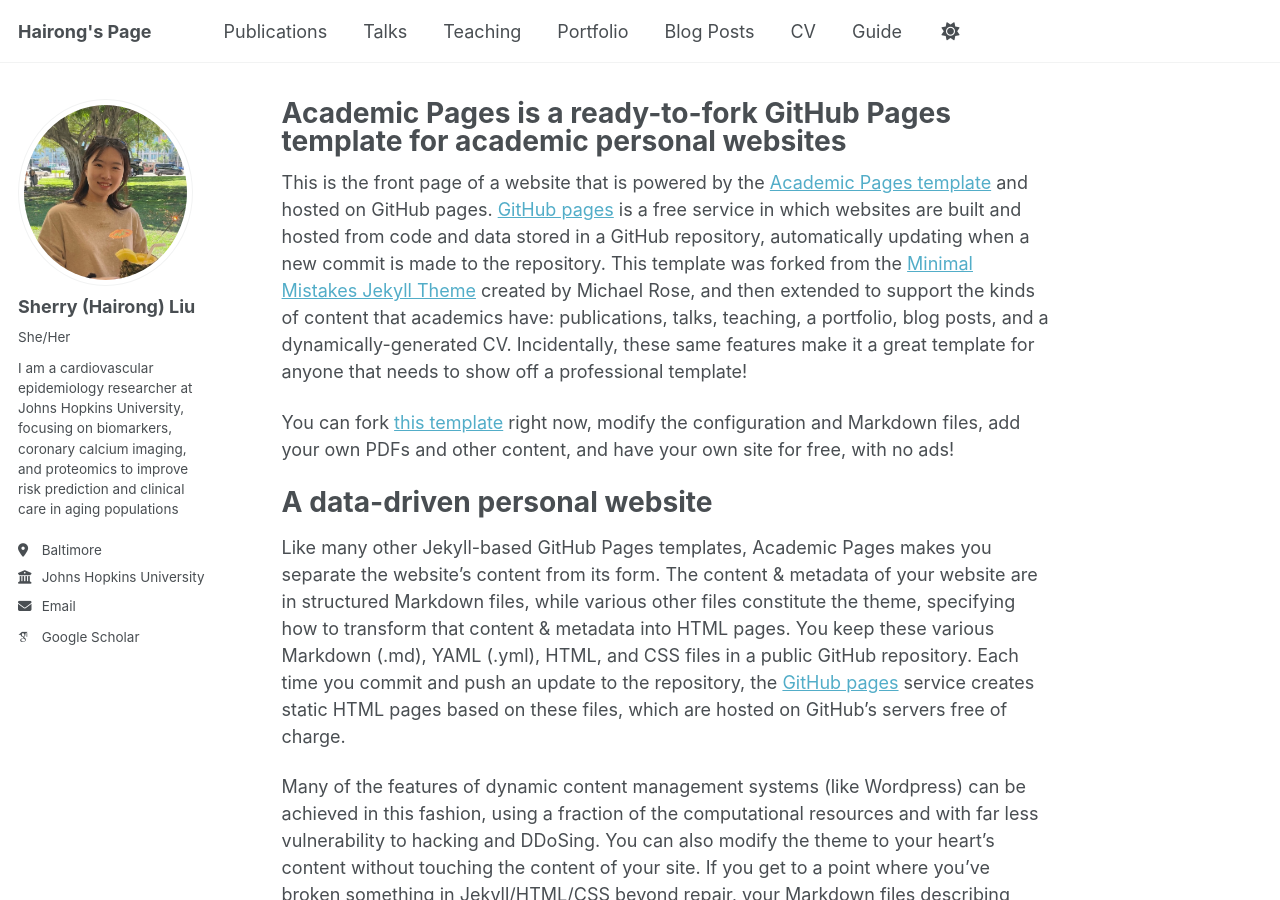
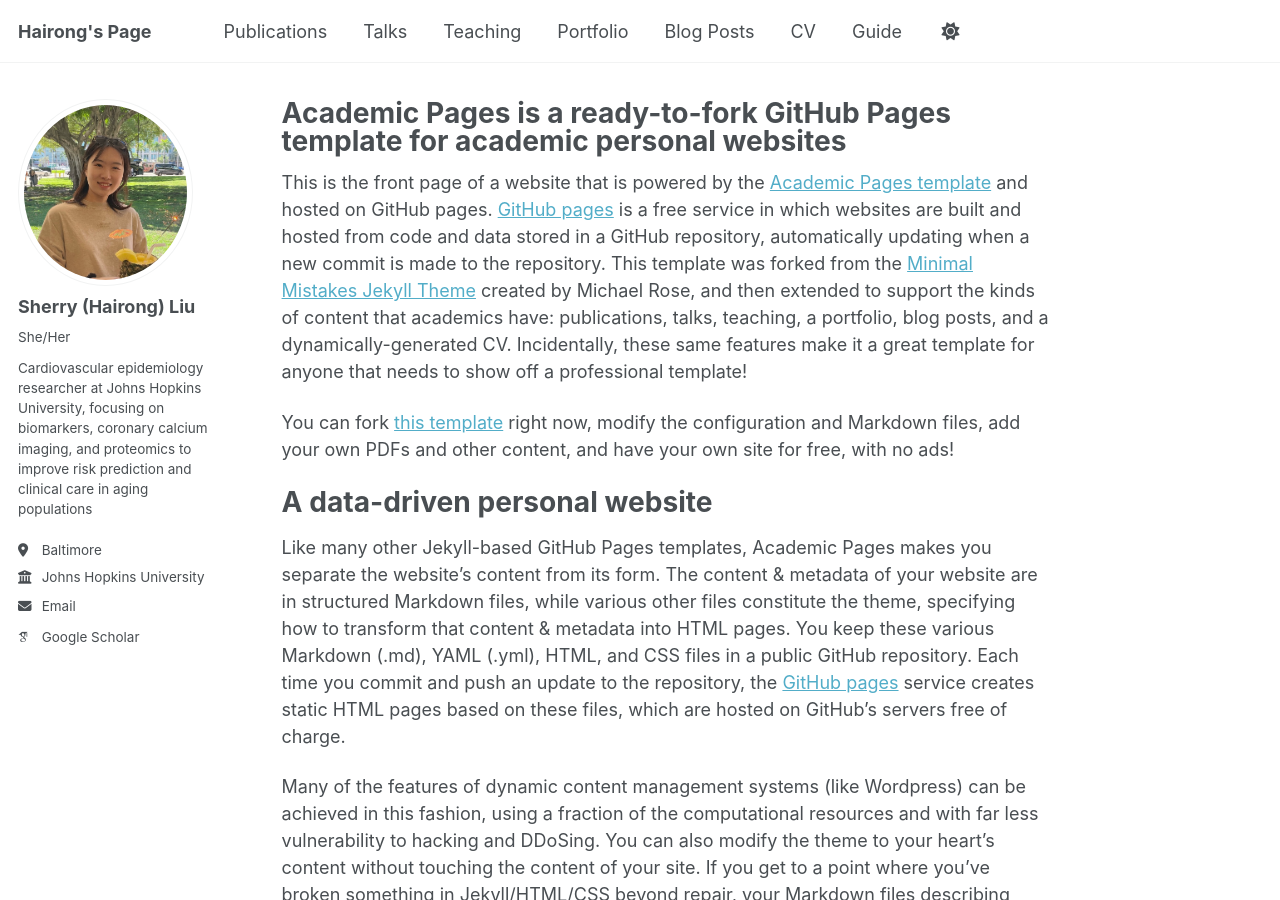
Before and after one commit to sherry090345/sherry090345.github.io, a Jekyll site: the page built from _pages/about.md, in a window 1280 px wide and 900 px high. Built offline with Jekyll 4.4.1, drawn with Linux system fonts in a browser that asks for light colours; some web fonts are replaced; a script that is not in the unit is left out.

```diff
--- a/_config.yml
+++ b/_config.yml
@@ -15,7 +15,7 @@ author:
   avatar           : "https://sherry090345.github.io/images/bio.jpg"
   name             : "Sherry (Hairong) Liu"
   pronouns         : "She/Her"
-  bio              : "I am a cardiovascular epidemiology researcher at Johns Hopkins University, focusing on biomarkers, coronary calcium imaging, and proteomics to improve risk prediction and clinical care in aging populations"
+  bio              : "Cardiovascular epidemiology researcher at Johns Hopkins University, focusing on biomarkers, coronary calcium imaging, and proteomics to improve risk prediction and clinical care in aging populations"
   location         : "Baltimore"
   employer         : "Johns Hopkins University"
   uri              : # URL
```
